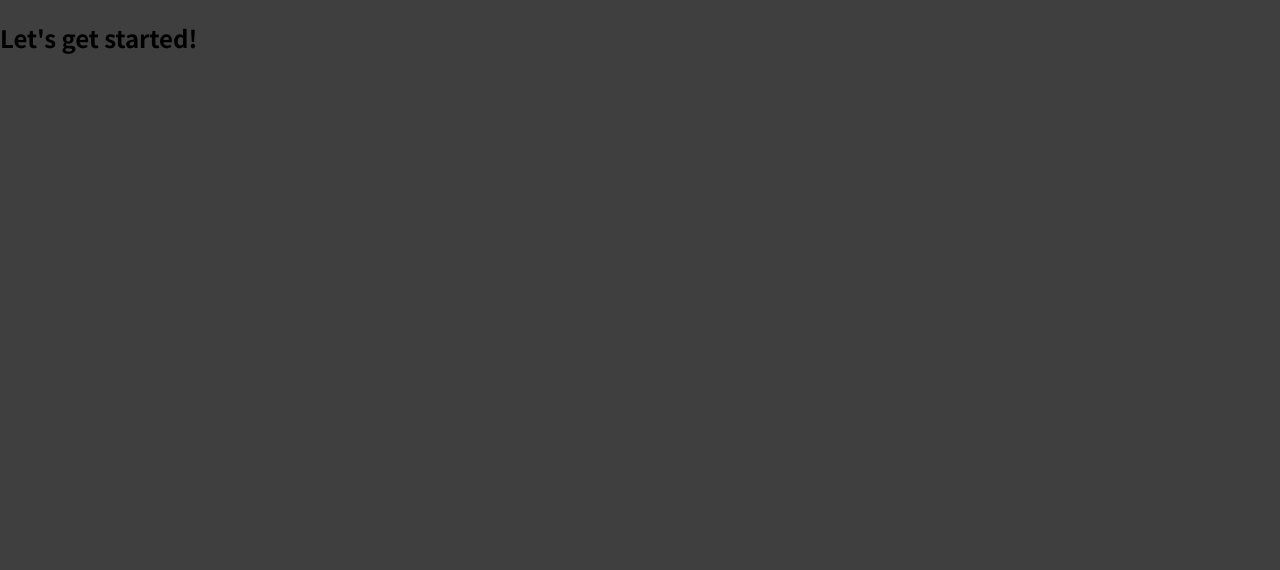
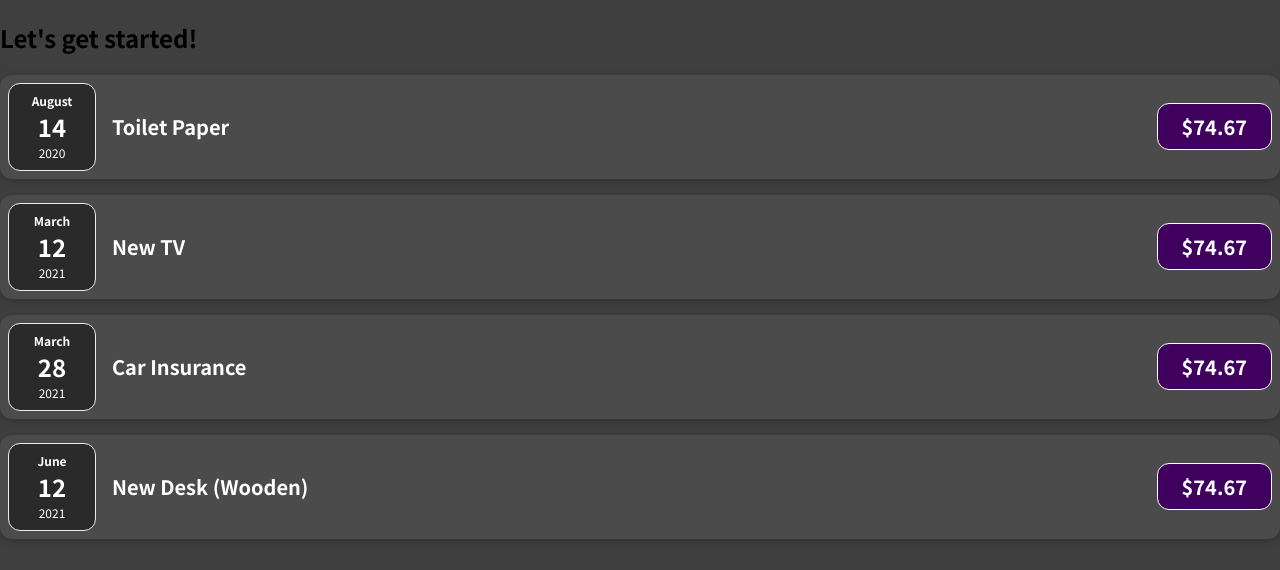
Before and after one commit to EYantis1212/react-complete-guide, a React (Create React App) app in the folder 01-starting-setup/: page / in a window 1280 px wide. Shown: the top 570 px of the page. Built offline with nearby package versions, Linux system fonts and the light colour scheme.

Commit message:
Add: (project 01) Add ExpenseItem and ExpenseDate

```diff
--- a/01-starting-setup/src/App.js
+++ b/01-starting-setup/src/App.js
@@ -1,9 +1,57 @@
+import ExpenseItem from './components/ExpenseItem';
+
 function App() {
-  return (
-    <div>
-      <h2>Let's get started!</h2>
-    </div>
-  );
+	const expenses = [
+		{
+			id: 'e1',
+			title: 'Toilet Paper',
+			amount: 94.12,
+			date: new Date(2020, 7, 14),
+		},
+		{
+			id: 'e2',
+			title: 'New TV',
+			amount: 799.49,
+			date: new Date(2021, 2, 12),
+		},
+		{
+			id: 'e3',
+			title: 'Car Insurance',
+			amount: 294.67,
+			date: new Date(2021, 2, 28),
+		},
+		{
+			id: 'e4',
+			title: 'New Desk (Wooden)',
+			amount: 450,
+			date: new Date(2021, 5, 12),
+		},
+	];
+	return (
+		<div>
+			<h2>Let's get started!</h2>
+			<ExpenseItem
+				title={expenses[0].title}
+				amount={expenses[0].amount}
+				date={expenses[0].date}
+			/>
+			<ExpenseItem
+				title={expenses[1].title}
+				amount={expenses[1].amount}
+				date={expenses[1].date}
+			/>
+			<ExpenseItem
+				title={expenses[2].title}
+				amount={expenses[2].amount}
+				date={expenses[2].date}
+			/>
+			<ExpenseItem
+				title={expenses[3].title}
+				amount={expenses[3].amount}
+				date={expenses[3].date}
+			/>
+		</div>
+	);
 }
 
 export default App;
--- /dev/null
+++ b/01-starting-setup/src/components/ExpenseDate.css
@@ -0,0 +1,26 @@
+.expense-date {
+	display: flex;
+	flex-direction: column;
+	width: 5.5rem;
+	height: 5.5rem;
+	border: 1px solid #ececec;
+	background-color: #2a2a2a;
+	color: white;
+	border-radius: 12px;
+	align-items: center;
+	justify-content: center;
+}
+
+.expense-date__month {
+	font-size: 0.75rem;
+	font-weight: bold;
+}
+
+.expense-date__year {
+	font-size: 0.75rem;
+}
+
+.expense-date__day {
+	font-size: 1.5rem;
+	font-weight: bold;
+}
--- /dev/null
+++ b/01-starting-setup/src/components/ExpenseDate.js
@@ -0,0 +1,17 @@
+import './ExpenseDate.css';
+
+const ExpenseDate = (props) => {
+	const month = props.date.toLocaleString('en-US', { month: 'long' });
+	const day = props.date.toLocaleString('en-US', { day: '2-digit' });
+	const year = props.date.getFullYear();
+
+	return (
+		<div className="expense-date">
+			<div className="expense-date__month">{month}</div>
+			<div className="expense-date__day">{day}</div>
+			<div className="expense-date__year">{year}</div>
+		</div>
+	);
+};
+
+export default ExpenseDate;
--- /dev/null
+++ b/01-starting-setup/src/components/ExpenseItem.css
@@ -0,0 +1,56 @@
+.expense-item {
+	display: flex;
+	justify-content: space-between;
+	align-items: center;
+	box-shadow: 0 2px 8px rgba(0, 0, 0, 0.25);
+	padding: 0.5rem;
+	margin: 1rem 0;
+	border-radius: 12px;
+	background-color: #4b4b4b;
+}
+
+.expense-item__description {
+	display: flex;
+	flex-direction: column;
+	gap: 1rem;
+	align-items: flex-end;
+	flex-flow: column-reverse;
+	justify-content: flex-start;
+	flex: 1;
+}
+
+.expense-item h2 {
+	color: #3a3a3a;
+	font-size: 1rem;
+	flex: 1;
+	margin: 0 1rem;
+	color: white;
+}
+
+.expense-item__price {
+	font-size: 1rem;
+	font-weight: bold;
+	color: white;
+	background-color: #40005d;
+	border: 1px solid white;
+	padding: 0.5rem;
+	border-radius: 12px;
+}
+
+@media (min-width: 580px) {
+	.expense-item__description {
+		flex-direction: row;
+		align-items: center;
+		justify-content: flex-start;
+		flex: 1;
+	}
+
+	.expense-item__description h2 {
+		font-size: 1.25rem;
+	}
+
+	.expense-item__price {
+		font-size: 1.25rem;
+		padding: 0.5rem 1.5rem;
+	}
+}
--- /dev/null
+++ b/01-starting-setup/src/components/ExpenseItem.js
@@ -0,0 +1,18 @@
+import React from 'react';
+import ExpenseDate from './ExpenseDate';
+
+import './ExpenseItem.css';
+
+function ExpenseItem(props) {
+	return (
+		<div className="expense-item">
+			<ExpenseDate date={props.date} />
+			<div className="expense-item__description">
+				<h2>{props.title}</h2>
+				<div className="expense-item__price">$74.67</div>
+			</div>
+		</div>
+	);
+}
+
+export default ExpenseItem;
```
Also changed, not shown: 1 other file (tests, documents, lock files or other folders).
